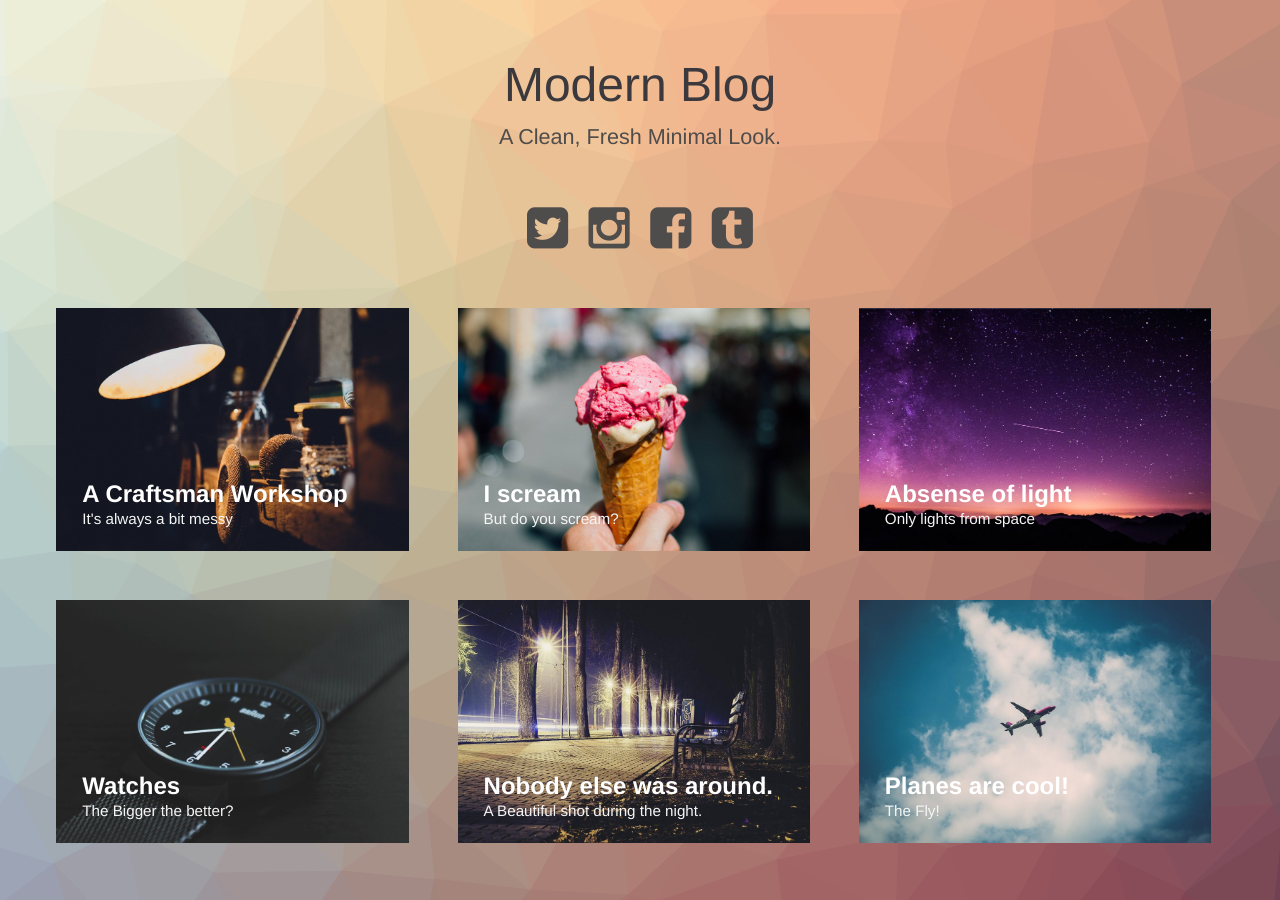
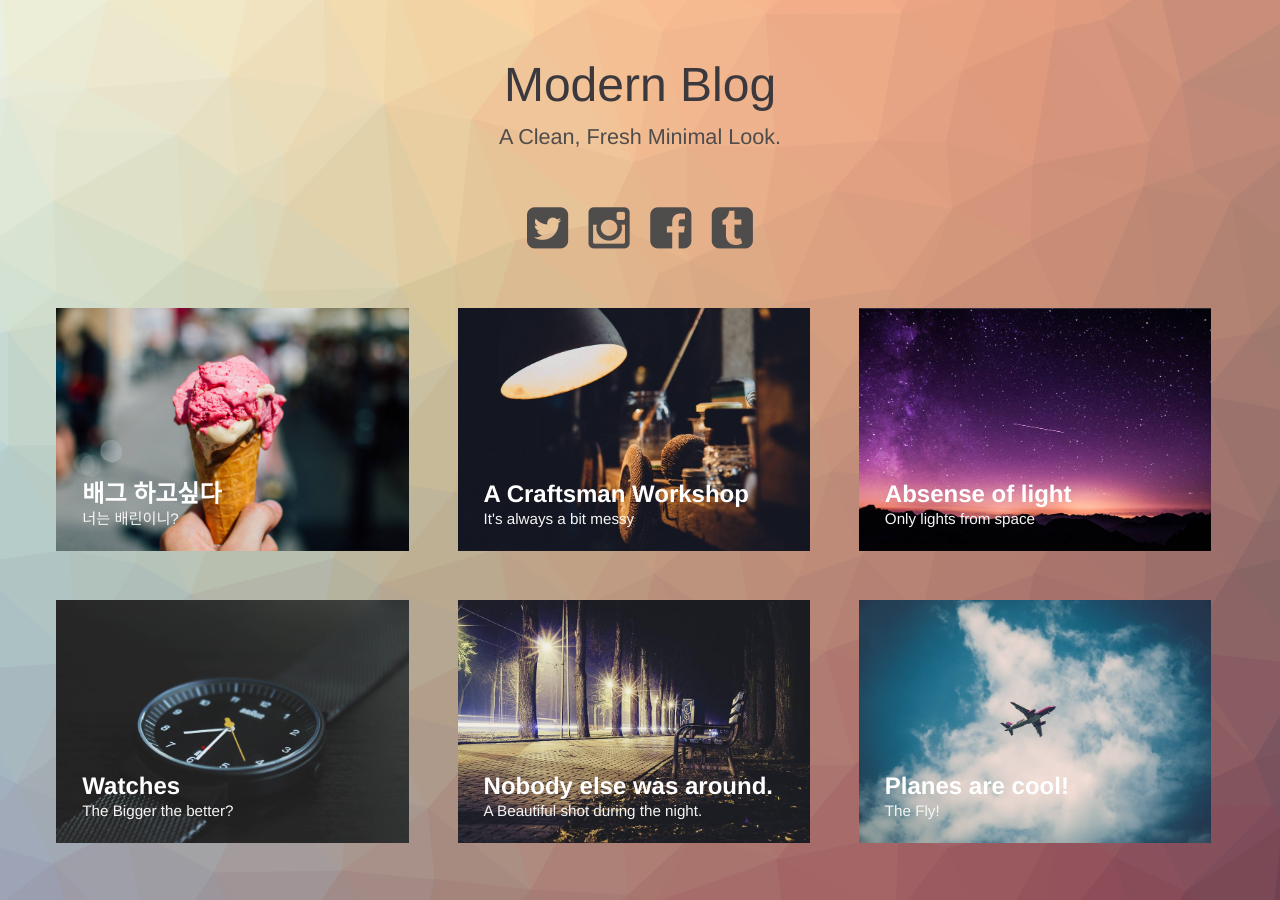
Before and after one commit to saujonghwan/jonghwangod, a Jekyll site: the page built from index.html, in a window 1280 px wide. Built offline with Jekyll 4.4.1, drawn with Linux system fonts in a browser that asks for light colours; some of the changed lines change nothing that is shown.

Commit message:
Update 2015-04-24-i-scream.markdown

```diff
--- a/_posts/2015-04-24-i-scream.markdown
+++ b/_posts/2015-04-24-i-scream.markdown
@@ -1,20 +1,14 @@
 ---
-title:  "I scream"
-subtitle: "But do you scream?"
+title:  "배그 하고싶다"
+subtitle: "너는 배린이니?"
 author: "Wferr"
 avatar: "img/authors/wferr.png"
 image: "img/e.jpg"
-date:   2015-04-24 12:12:12
+date:   2018-05-26 12:12:12
 ---
 
-### Dolor sit amet?
-Lorem ipsum dolor sit amet, consectetur adipiscing elit. Proin vestibulum non mi non pulvinar. Donec tempus risus vel ex fringilla tempor. Vivamus pharetra non mauris quis fermentum. Vestibulum sed maximus elit, sit amet suscipit orci. Morbi at enim at libero dignissim egestas vel ac nisi. Etiam at lectus a arcu sodales consequat. Aliquam consequat ligula sed purus tincidunt, a ultrices nibh dapibus. Phasellus convallis ipsum nec semper ultricies. In facilisis lacus velit, sit amet lacinia velit blandit id. Nullam ut magna erat. Aliquam sit amet dapibus odio, aliquet tempus tortor. Donec in nisi massa.
+### 배틀그라운드란?
+그냥 살아남는겨;
 
-### Aliquam suscipit.
-Cras eget nisl accumsan, porta nisl in, egestas sapien. Vestibulum gravida nulla sed facilisis tempor. Suspendisse maximus nisi sit amet velit sodales fringilla. Vivamus luctus risus eget dui consectetur porttitor. Maecenas ut ultrices orci. Maecenas mollis est eu sodales mollis. Nulla facilisi. Suspendisse eros arcu, elementum sed sem eu, pharetra rhoncus odio. Proin nec tincidunt velit. Cras nisl augue, faucibus sed mauris in, vestibulum mollis nisl. Nam id libero ultrices, consequat ex vitae, convallis nulla.
-
-Suspendisse lorem odio, blandit at nisl quis, hendrerit tempus tellus. Donec eget leo quis nisi vulputate consectetur. Praesent dignissim enim elit, congue luctus nisl cursus at. Sed rutrum molestie risus. Donec vulputate gravida accumsan. Vivamus tempus ullamcorper eleifend. Sed sagittis mi ut dolor tincidunt, ac rutrum nisi commodo.
-
-Fusce non elit in diam rutrum vestibulum. Donec vitae elementum erat. Praesent elementum eget justo at bibendum. Fusce interdum diam lorem, ut placerat elit pretium quis. Quisque eu urna at quam commodo sagittis. Etiam posuere convallis tincidunt. Phasellus vitae ligula neque. Vivamus a purus at dolor iaculis placerat. Curabitur convallis eu lacus congue sagittis.
-
-Aliquam suscipit fermentum mauris a accumsan. In facilisis, mauris quis pulvinar tempus, turpis sapien sodales nibh, nec feugiat augue est quis nisi. Fusce eget odio feugiat, luctus quam et, dapibus nulla. Sed ornare lacus non libero lacinia pretium. In eu dui vitae purus euismod feugiat ac ac est. Morbi vitae pretium lorem, non eleifend felis. Nullam at massa feugiat, rutrum elit at, semper lacus. Etiam vel rutrum felis. Nullam quis auctor lorem, et tempor arcu.
+### 잘하는법
+많이해라.
```
